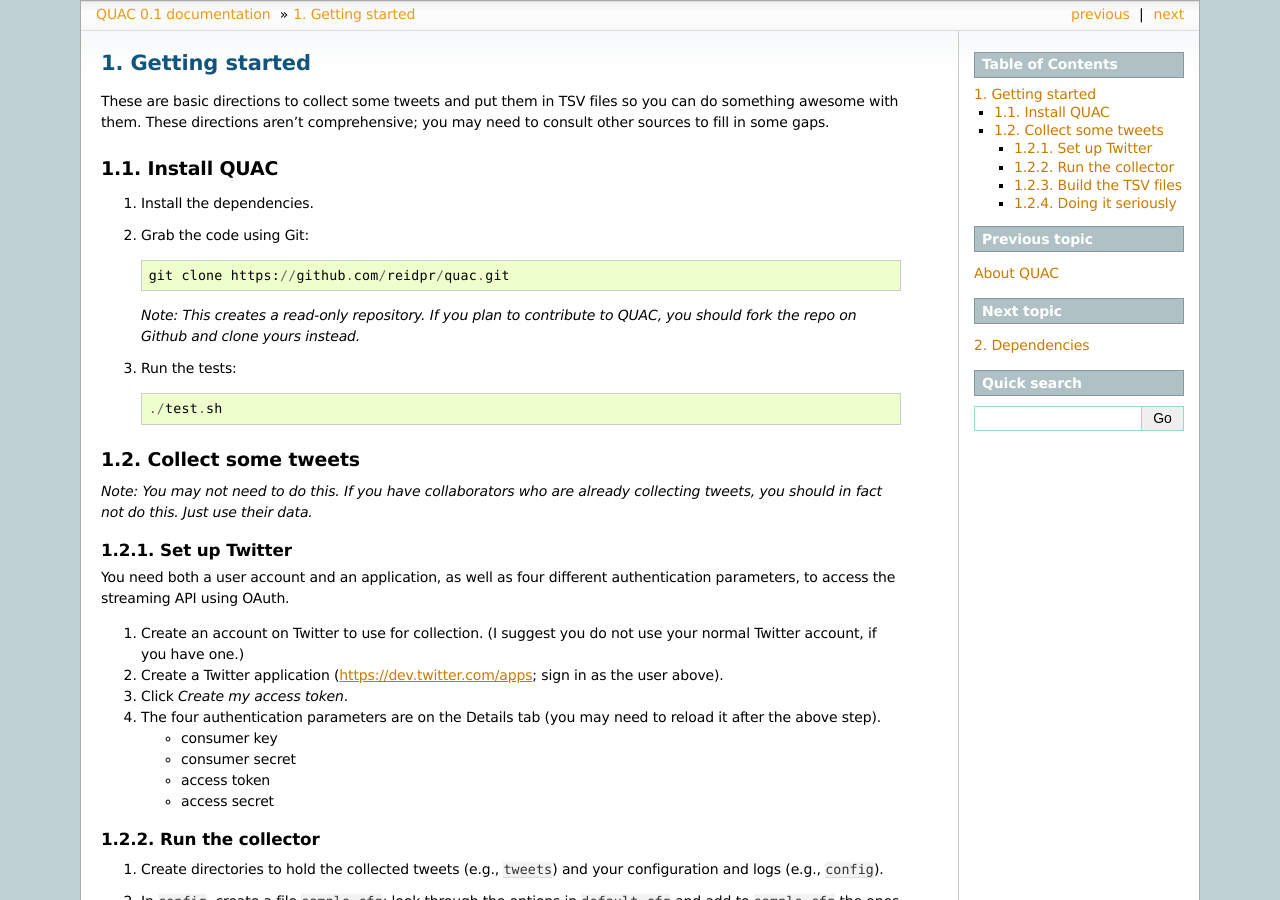
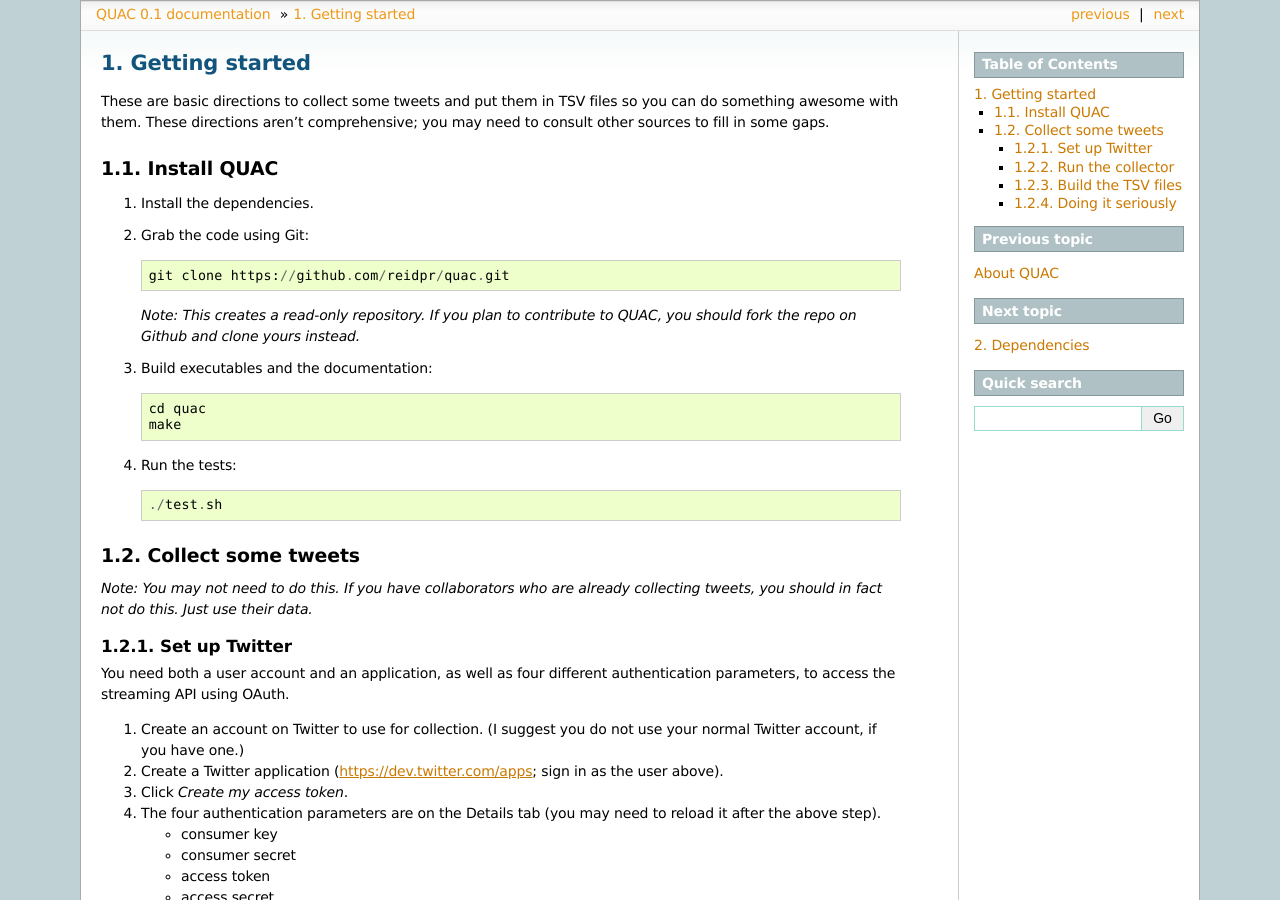
Before and after one commit to reidpr/quac, a Sphinx documentation site: the page built from sphinx/getting_started.rst, in a window 1280 px wide and 900 px high. Built offline with Sphinx 7.4.7, drawn with Linux system fonts in a browser that asks for light colours; formulas are drawn with MathJax 3.

Commit message:
makefile and a few doc notes re. hashsplit

```diff
--- a/sphinx/dependencies.rst
+++ b/sphinx/dependencies.rst
@@ -116,7 +116,7 @@ explained in this bug report: http://hub.qgis.org/issues/6438
 Make
 ====
 
-QUAC requires GNU Make 3.81.
+QUAC requires GNU Make 3.81 and ``gcc``.
 
 
 OS X notes
--- a/sphinx/getting_started.rst
+++ b/sphinx/getting_started.rst
@@ -16,6 +16,11 @@ Install QUAC
 
    *Note: This creates a read-only repository. If you plan to contribute to
    QUAC, you should fork the repo on Github and clone yours instead.*
+
+#. Build executables and the documentation::
+
+     cd quac
+     make
 
 #. Run the tests::
 
```
Also changed, not shown: 1 other file.
